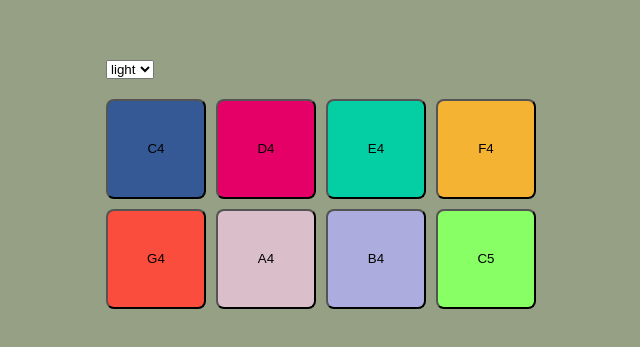
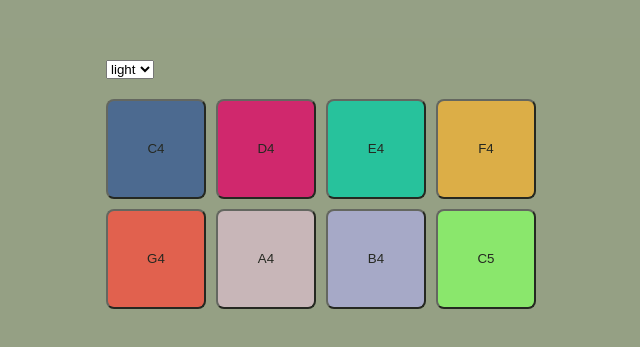
Before and after one commit to 8ctopotamus/react-music, a React (Create React App) app: page / in a window 1280 px wide. Shown: the part 217-564 px from the top of the page, without its empty margins (319-959 px from the left). Built offline with nearby package versions, Linux system fonts and the light colour scheme.

Commit message:
completed app with synths working with key strokes and clicks

```diff
--- a/src/components/synth/index.js
+++ b/src/components/synth/index.js
@@ -1,4 +1,4 @@
-import React from "react";
+import React, {useEffect} from "react";
 import { MetalSynth, PluckSynth } from 'tone';
 import { useAppContext } from "../../context";
 import Pad from './pad';
@@ -11,14 +11,23 @@ const styles = {
 
 export default () => {
     const { state } = useAppContext();
+    useEffect(() => {
+        window.addEventListener('keydown', handleKeyDown);
+        return () => window.removeEventListener('keydown', handleKeyDown);
+    }, [state.mode]);
 
     const synth = state.mode === 'light' ? new PluckSynth() : new MetalSynth();
     synth.toDestination();
 
+    const handleKeyDown = e => {
+        console.log(e.key);
+        playSound(e.key);
+    };
+
     const playSound = targetLetter => {
         const foundNote = state.notes.find(({letter}) => letter === targetLetter);
-        console.log(note);
-        if (note) {
+        console.log(foundNote);
+        if (foundNote) {
             synth.triggerAttackRelease(foundNote.note, '8n');
         }
     };
--- a/src/components/synth/pad.js
+++ b/src/components/synth/pad.js
@@ -1,13 +1,16 @@
 import React from "react";
-
+import useKeyPress from "../../hooks/useKeyPress";
 
 export default ({ letter, note, color, playSound }) => {
+ const isPressed = useKeyPress(letter);
+
  const styles = {
   width: 100,
   height: 100,
   borderRadius: 8,
   background: color,
   cursor: 'pointer',
+  opacity: isPressed ? 1 : .75
  };
 
  return (
--- /dev/null
+++ b/src/hooks/useKeyPress.js
@@ -0,0 +1,30 @@
+// Hook: https://usehooks.com/useKeyPress/
+import { useState, useEffect } from 'react';
+
+export default function useKeyPress(targetKey) {
+    // State for keeping track of whether key is pressed
+    const [keyPressed, setKeyPressed] = useState(false);
+    // If pressed key is our target key then set to true
+    function downHandler({ key }) {
+        if (key === targetKey) {
+            setKeyPressed(true);
+        }
+    }
+    // If released key is our target key then set to false
+    const upHandler = ({ key }) => {
+        if (key === targetKey) {
+            setKeyPressed(false);
+        }
+    };
+    // Add event listeners
+    useEffect(() => {
+        window.addEventListener('keydown', downHandler);
+        window.addEventListener('keyup', upHandler);
+        // Remove event listeners on cleanup
+        return () => {
+            window.removeEventListener('keydown', downHandler);
+            window.removeEventListener('keyup', upHandler);
+        };
+    }, []); // Empty array ensures that effect is only run on mount and unmount
+    return keyPressed;
+}
```
